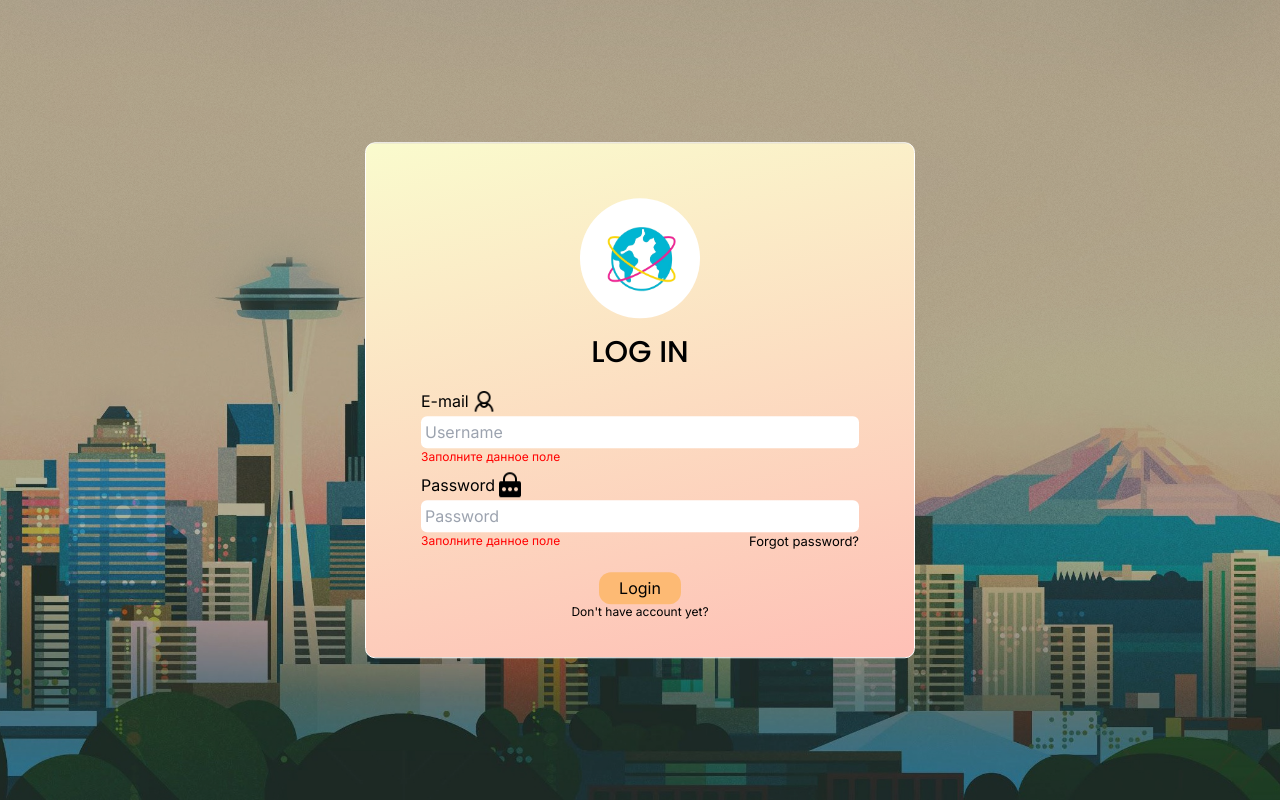
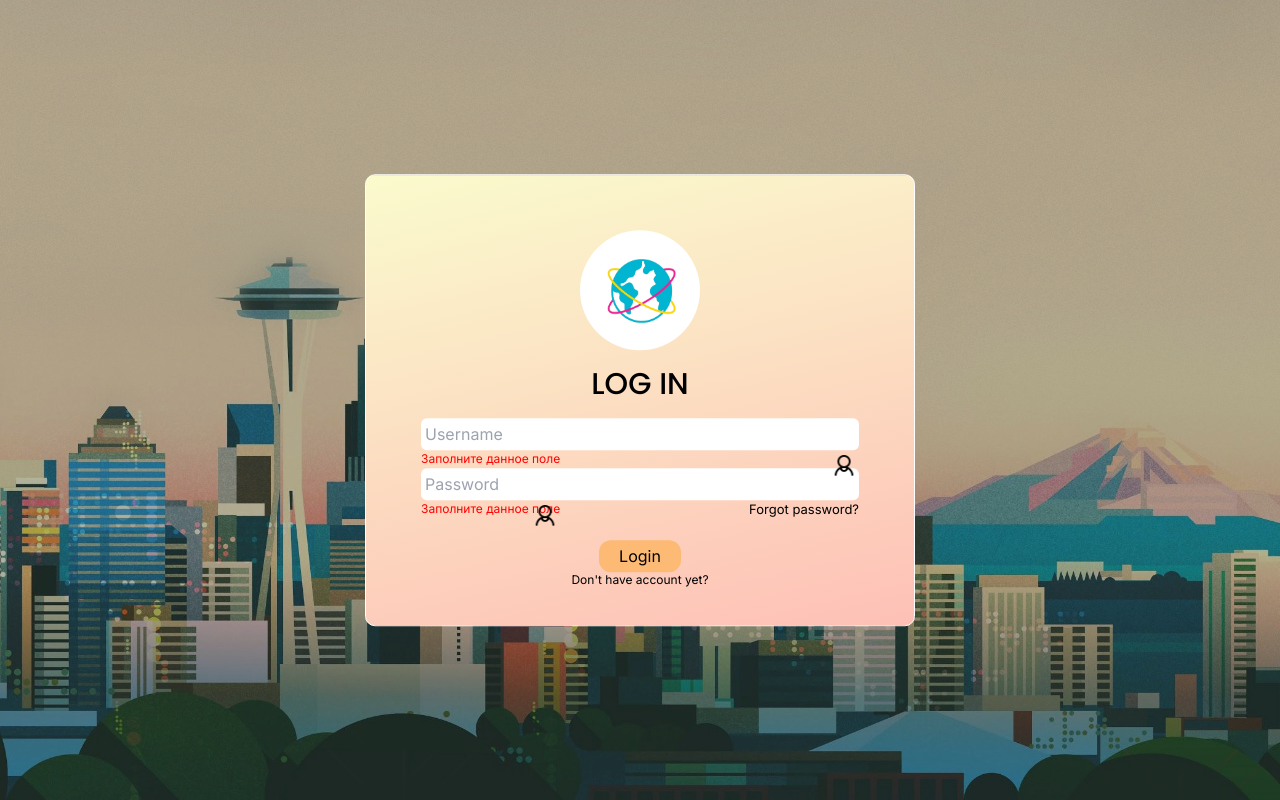
Before and after one commit to bekatam/dream-a-trip, a Next.js app: page /signin in a window 1280 px wide. Both pictures are taken after a click on the button "Login". Built offline with nearby package versions, Linux system fonts and the light colour scheme.

Commit message:
added position absolute to icons

```diff
--- a/src/app/signin/Signin.css
+++ b/src/app/signin/Signin.css
@@ -20,6 +20,9 @@ label {
 }
 
 .login_image {
+  position: absolute;
+  top: 0;
+  right: 0;
   height: 30px;
   width: 30px;
 }
@@ -44,6 +47,7 @@ label {
 }
 
 .hint {
+  position: relative;
   transition: 0.7s all;
   color: rgb(255,0,0);
   font-size: 12px;
--- a/src/app/signin/page.tsx
+++ b/src/app/signin/page.tsx
@@ -55,19 +55,17 @@ const Signin = () => {
           <Image src={require("@assets/logo.png")} className='logo_image' alt="logo"/>
         </div>
         <h3 className={poppins.className + ' text-black my-4 text-center text-3xl'}>LOG IN</h3>
-        <label htmlFor='email'>
-          E-mail
+        <input type='email' onChange={(e)=>setEmailValue(e.target.value)} id='email' placeholder='Username' className='rounded-md p-1'/>
+        <p className='hint'>
           <Image src={require("@assets/user_email.png")} className='login_image' alt="login_email"/>
-        </label>
-        <input type='email' onChange={(e)=>setEmailValue(e.target.value)} id='email' placeholder='Username' className='rounded-md p-1'/>
-        <p className={(emailHint ? 'opacity-100' : 'opacity-0') + ' hint'}>{emailHint}</p>
-        <label className='mt-1' htmlFor='password'>
-          Password
-          <Image src={require("@assets/user_password.png")} className='login_image' alt="login_password"/>
-        </label>
+          <span className={emailHint ? 'opacity-100' : 'opacity-0'}>{emailHint}</span>
+        </p>
         <input type='password' onChange={(e)=>setPasswordValue(e.target.value)} id='password' placeholder='Password' className='rounded-md p-1'/>
         <div className="password">
-          <p className={(passwordHint ? 'opacity-100' : 'opacity-0') + ' hint hint_password'}>{passwordHint}</p>
+          <p className='hint'>
+            <Image src={require("@assets/user_email.png")} className='login_image' alt="login_email"/>
+            <span className={passwordHint ? 'opacity-100' : 'opacity-0'}>{passwordHint}</span>
+          </p>
           <button className='rounded-xl ml-auto btn'>Forgot password?</button>
         </div>
         <button className='rounded-xl mx-auto mt-5 bg-orange-300 w-fit px-5 py-1' onClick={validateData}>Login</button>
```
